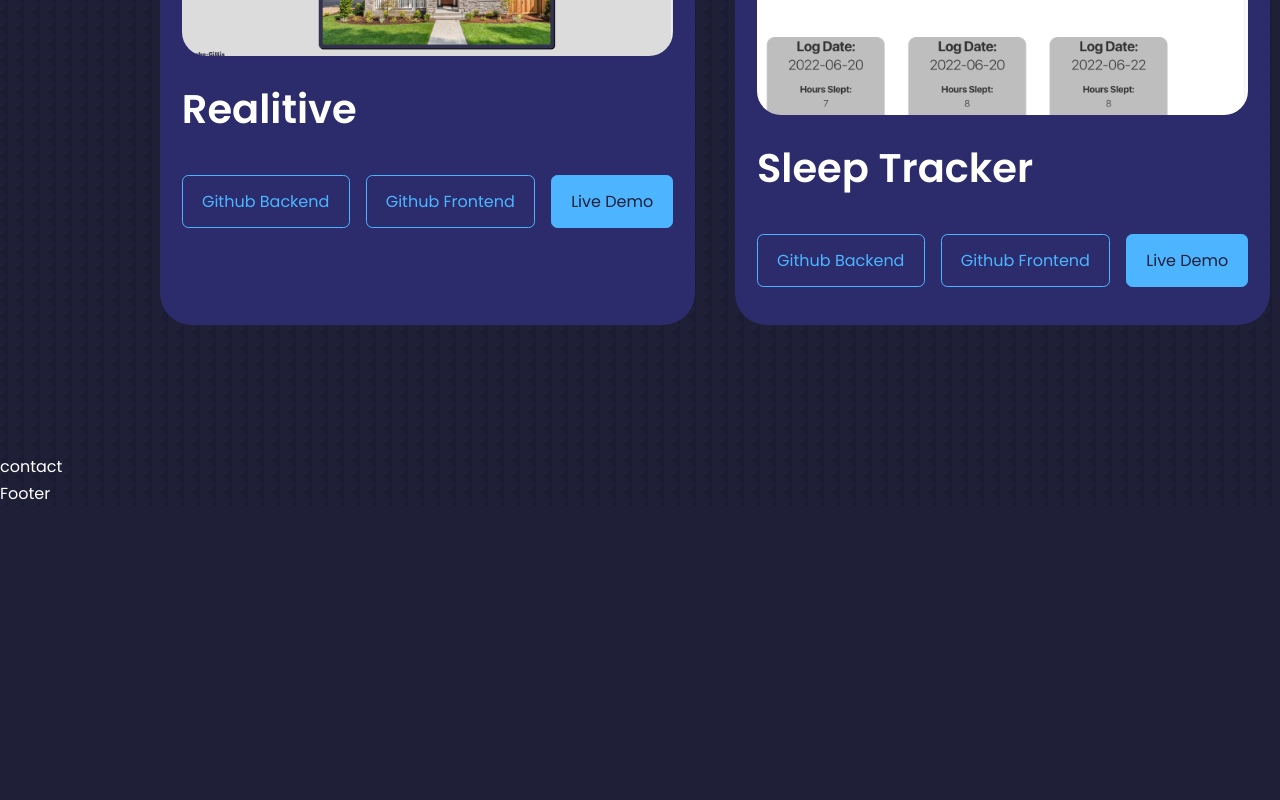
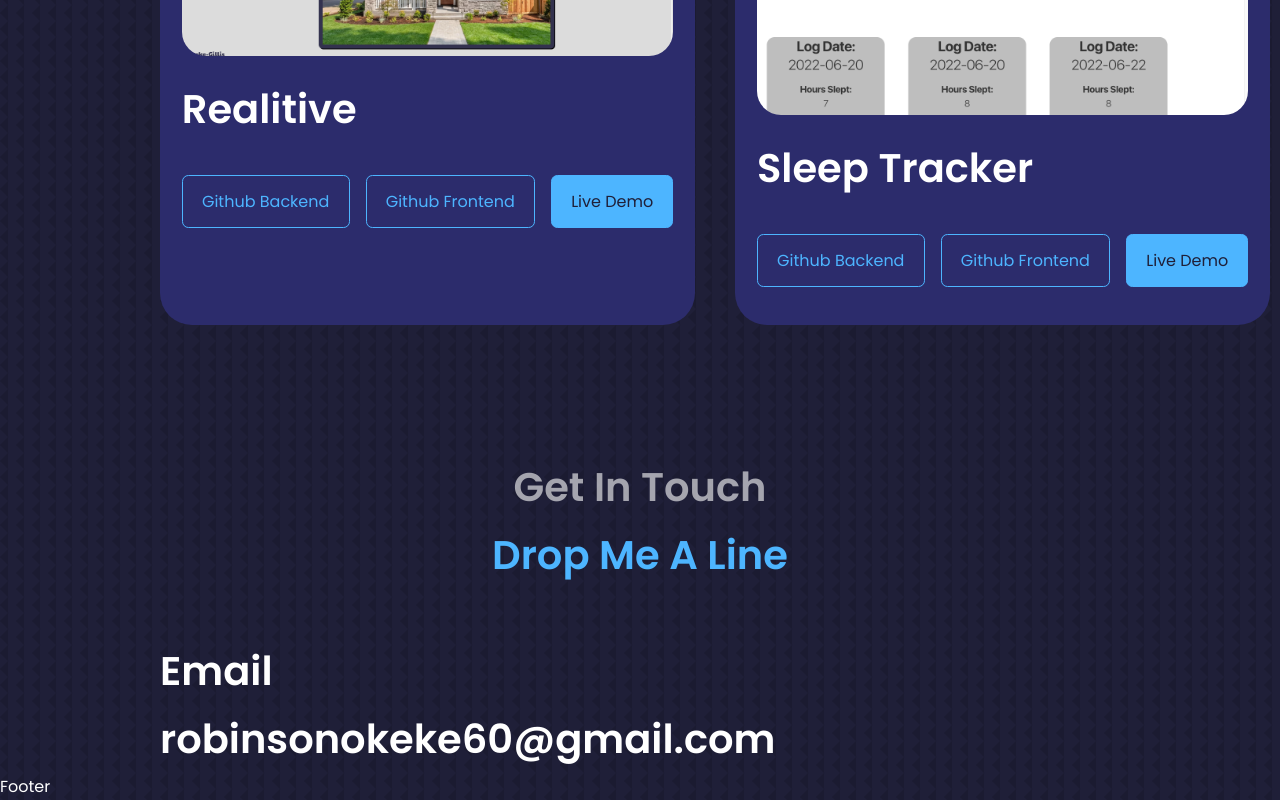
Before and after one commit to Thatucheshow/Final_portfolio, a React (Create React App) app in the folder react-website/: page / in a window 1280 px wide. Shown: the part 2731-3531 px from the top of the page. Before the commit the page ends 3238 px from the top, so only its background shows below. Built offline with nearby package versions, Linux system fonts and the light colour scheme.

Commit message:
working on contact form

```diff
--- a/react-website/src/components/contact/Contact.jsx
+++ b/react-website/src/components/contact/Contact.jsx
@@ -4,7 +4,18 @@ import './contact.css'
 const contact = () => {
   return (
     <section id='contact'>
-      contact
+      <h5>Get In Touch</h5>
+      <h2>Drop Me A Line</h2>
+
+      <div className='container contact__container'>
+        <div className='contact__options'>
+          <article className='contact__option'>
+            <h4>Email</h4>
+            <h5>robinsonokeke60@gmail.com</h5>
+          </article>
+        </div>
+      </div>
+
     </section>
   )
 }
```
